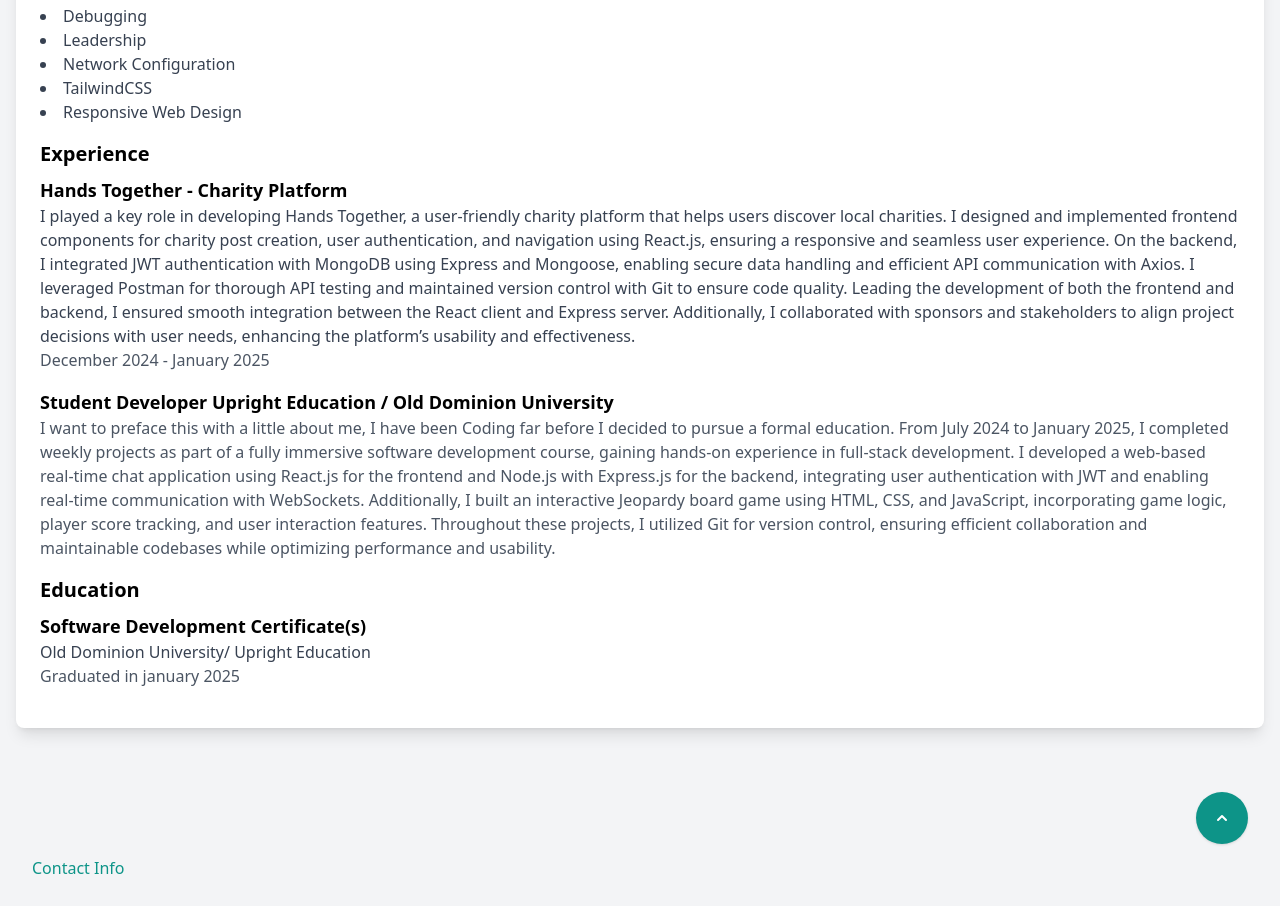
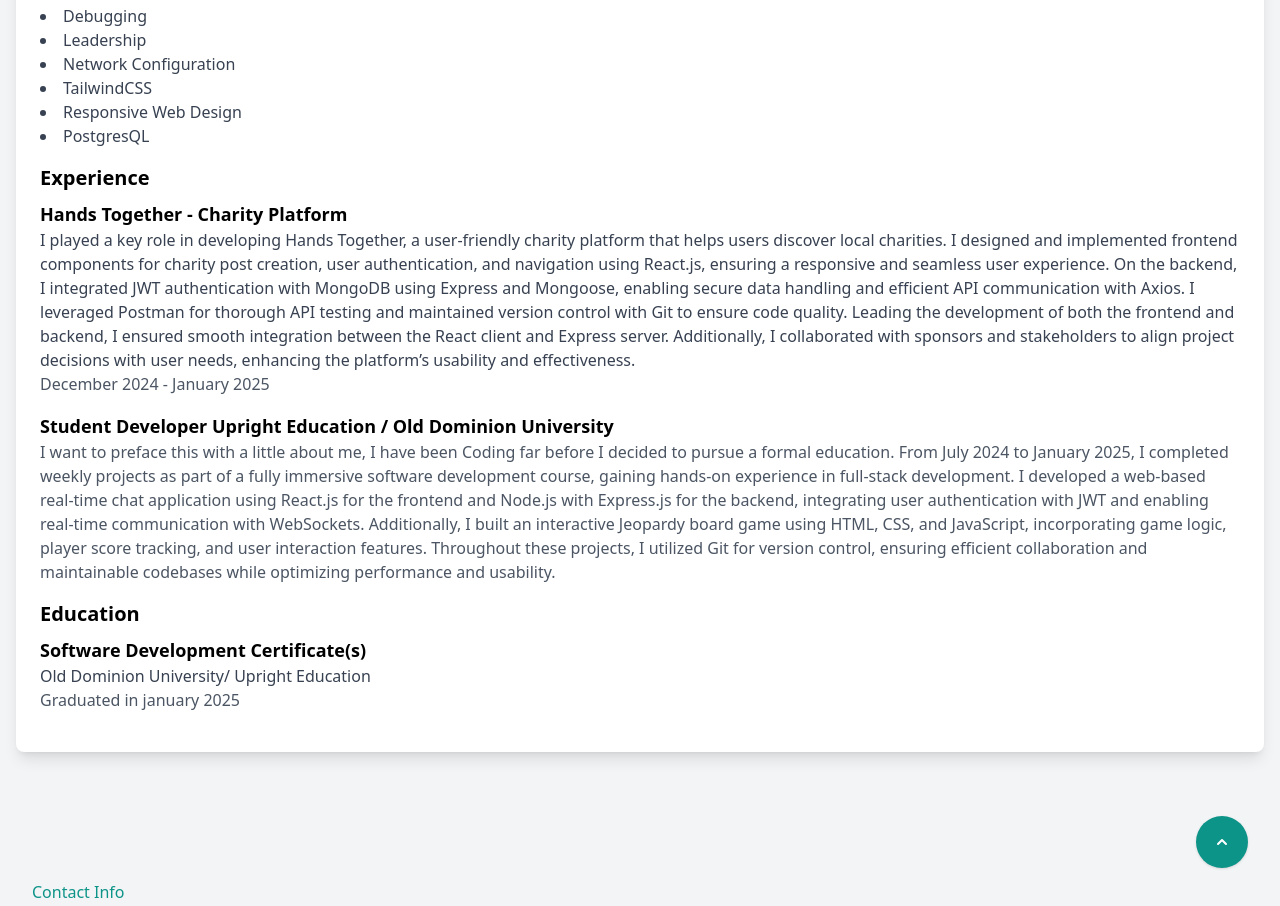
Before and after one commit to SethMarina77/Personal-Portfolio-Ongoing, a React (Vite) app in the folder my-portfolio/: page / in a window 1280 px wide. Shown: the part 3161-4067 px from the top of the page. Built offline with nearby package versions, Linux system fonts and the light colour scheme.

Commit message:
updated virtual res

```diff
--- a/my-portfolio/src/Pages/Home.jsx
+++ b/my-portfolio/src/Pages/Home.jsx
@@ -140,6 +140,7 @@ const Home = () => {
               <li>Network Configuration</li>
               <li>TailwindCSS</li>
               <li>Responsive Web Design</li>
+              <li>PostgresQL</li>
             </ul>
 
             <h2 className="text-xl font-semibold mt-4 mb-2">Experience</h2>
```
